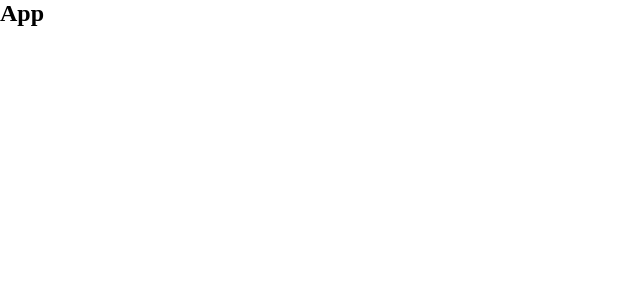
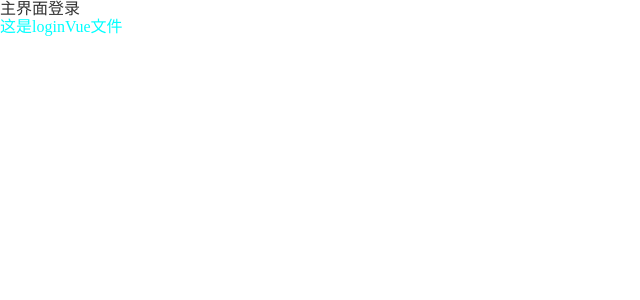
Before and after one commit to Thiefmooner/adminsys, a Vue app: page /#/login in a window 1280 px wide. Before the commit this address had no page. Shown: the top 300 px of the page, without its empty margins (0-640 px from the left). Built offline with nearby package versions, Linux system fonts and the light colour scheme.

Commit message:
feat:配置路由路径，有个router-link的问题记得解决下

```diff
--- a/src/App.vue
+++ b/src/App.vue
@@ -12,7 +12,11 @@ console.log(ikun)
 
 <template>
   <div class="app">
-    <h2>App</h2>
+    <!--这里我忘记了,为什么不能单独放置router-view,记得查一下-->
+    <!--这里单独放置router-view的时候，控制台显示路径错误-->
+    <router-link to="/main">主界面</router-link>
+    <router-link to="/login">登录</router-link>
+    <router-view></router-view>
   </div>
 </template>
 
--- a/src/router/index.ts
+++ b/src/router/index.ts
@@ -2,7 +2,20 @@ import { createRouter, createWebHashHistory } from 'vue-router'
 
 const router = createRouter({
   history: createWebHashHistory(),
-  routes: []
+  routes: [
+    {
+      path: '/',
+      redirect: '../views/main/main.vue' //预留路由导航首位，未登录状态下，回到登录
+    },
+    {
+      path: '/login',
+      component: () => import('../views/login/login.vue')
+    },
+    {
+      path: '/main',
+      component: () => import('../views/main/main.vue')
+    }
+  ]
 })
 
 export default router
--- /dev/null
+++ b/src/views/login/login.vue
@@ -0,0 +1,11 @@
+<template>
+  <div class="login">这是loginVue文件</div>
+</template>
+
+<script setup lang="ts"></script>
+
+<style lang="less" scoped>
+.login {
+  color: aqua;
+}
+</style>
--- /dev/null
+++ b/src/views/main/main.vue
@@ -0,0 +1,11 @@
+<template>
+  <div class="main">这是mainVue文件</div>
+</template>
+
+<script setup lang="ts"></script>
+
+<style lang="less" scoped>
+.main {
+  color: aqua;
+}
+</style>
```
Also changed, not shown: src/views/not-found/notFound.vue (added).
